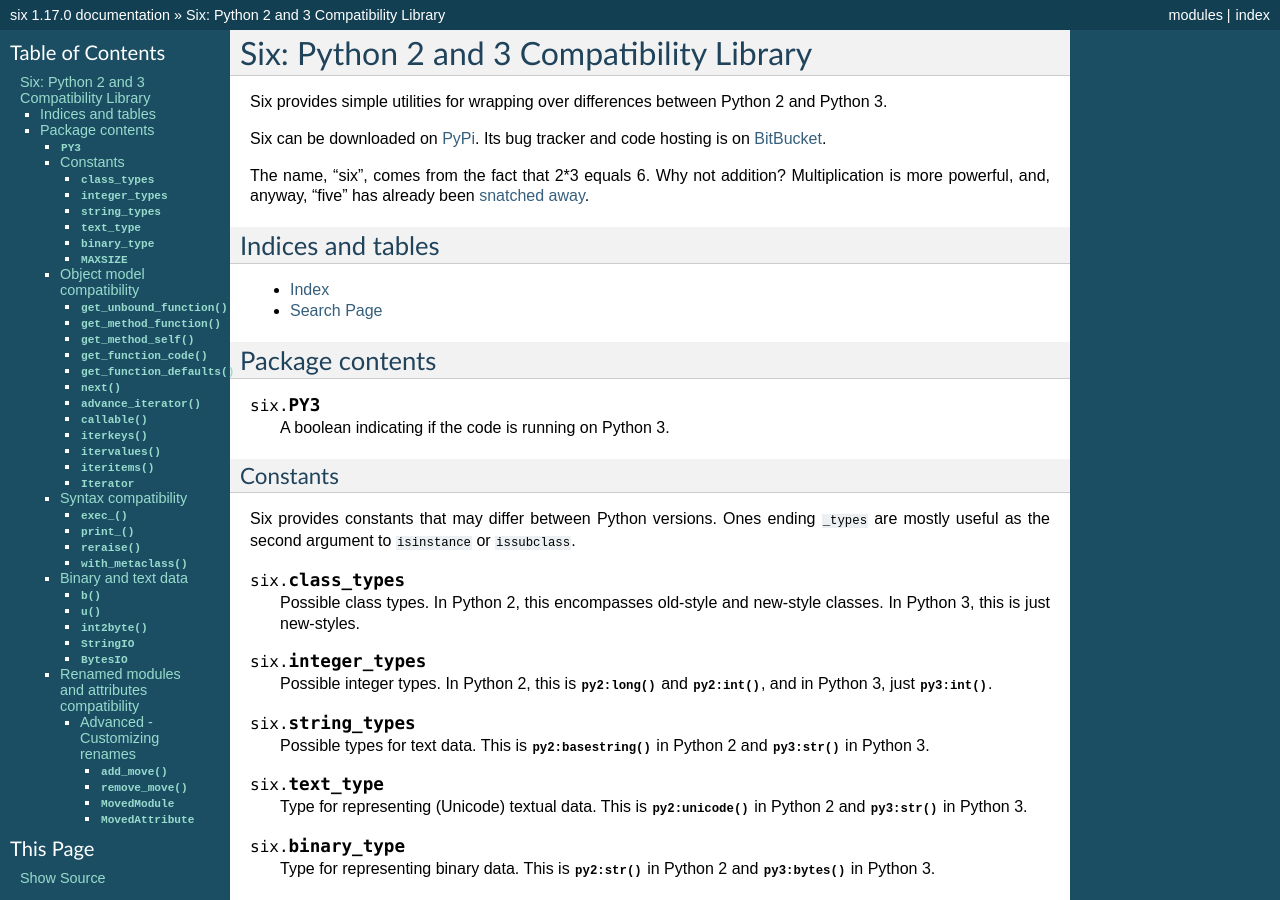
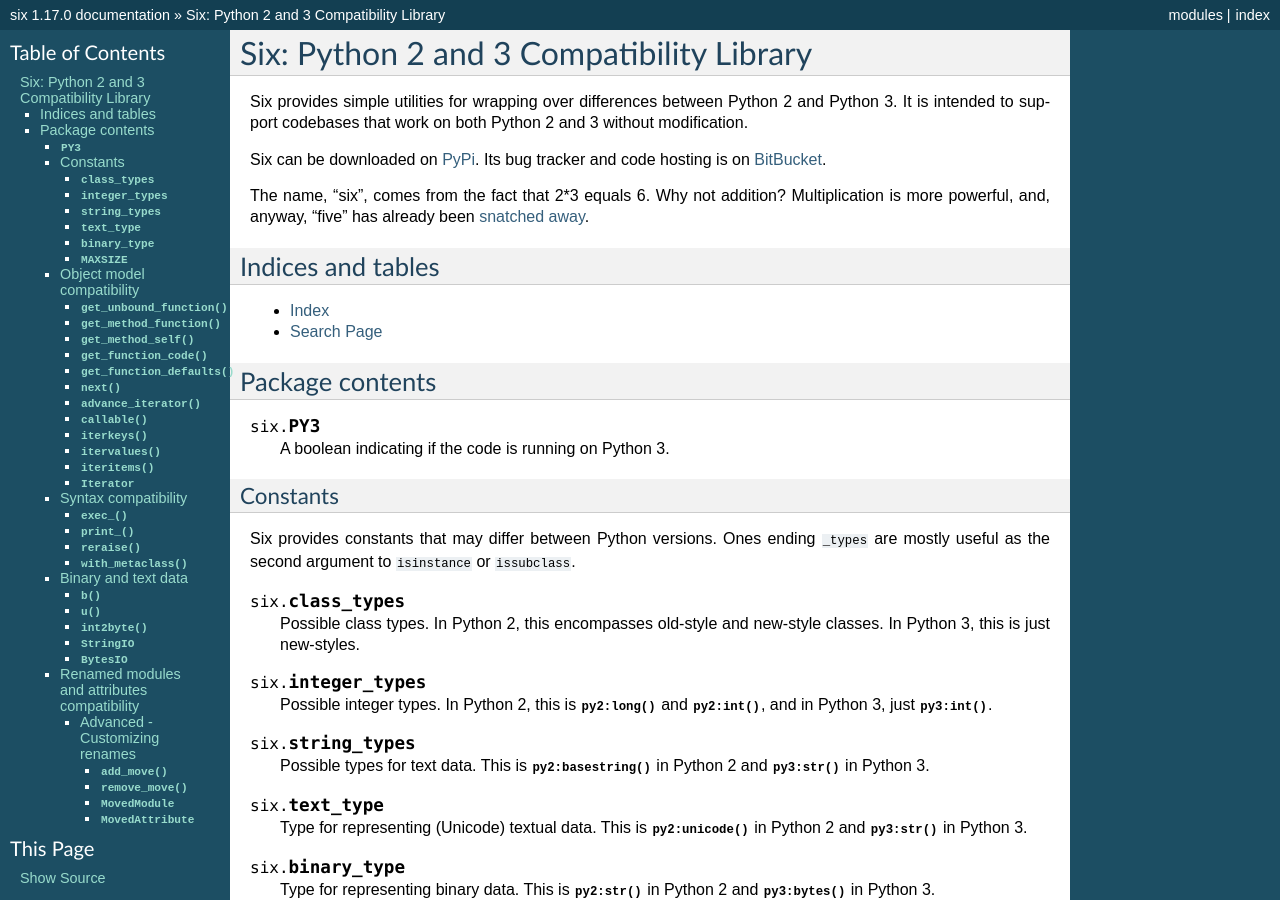
Before and after one commit to benjaminp/six, a Sphinx documentation site: the page built from documentation/index.rst, in a window 1280 px wide and 900 px high. Built offline with Sphinx 7.4.7, drawn with Linux system fonts in a browser that asks for light colours.

Commit message:
add sentence

```diff
--- a/documentation/index.rst
+++ b/documentation/index.rst
@@ -9,7 +9,8 @@
 
 
 Six provides simple utilities for wrapping over differences between Python 2 and
-Python 3.
+Python 3.  It is intended to support codebases that work on both Python 2 and 3
+without modification.
 
 Six can be downloaded on `PyPi <http://pypi.python.org/pypi/six/>`_.  Its bug
 tracker and code hosting is on `BitBucket <http://bitbucket.org/gutworth/six>`_.
```
